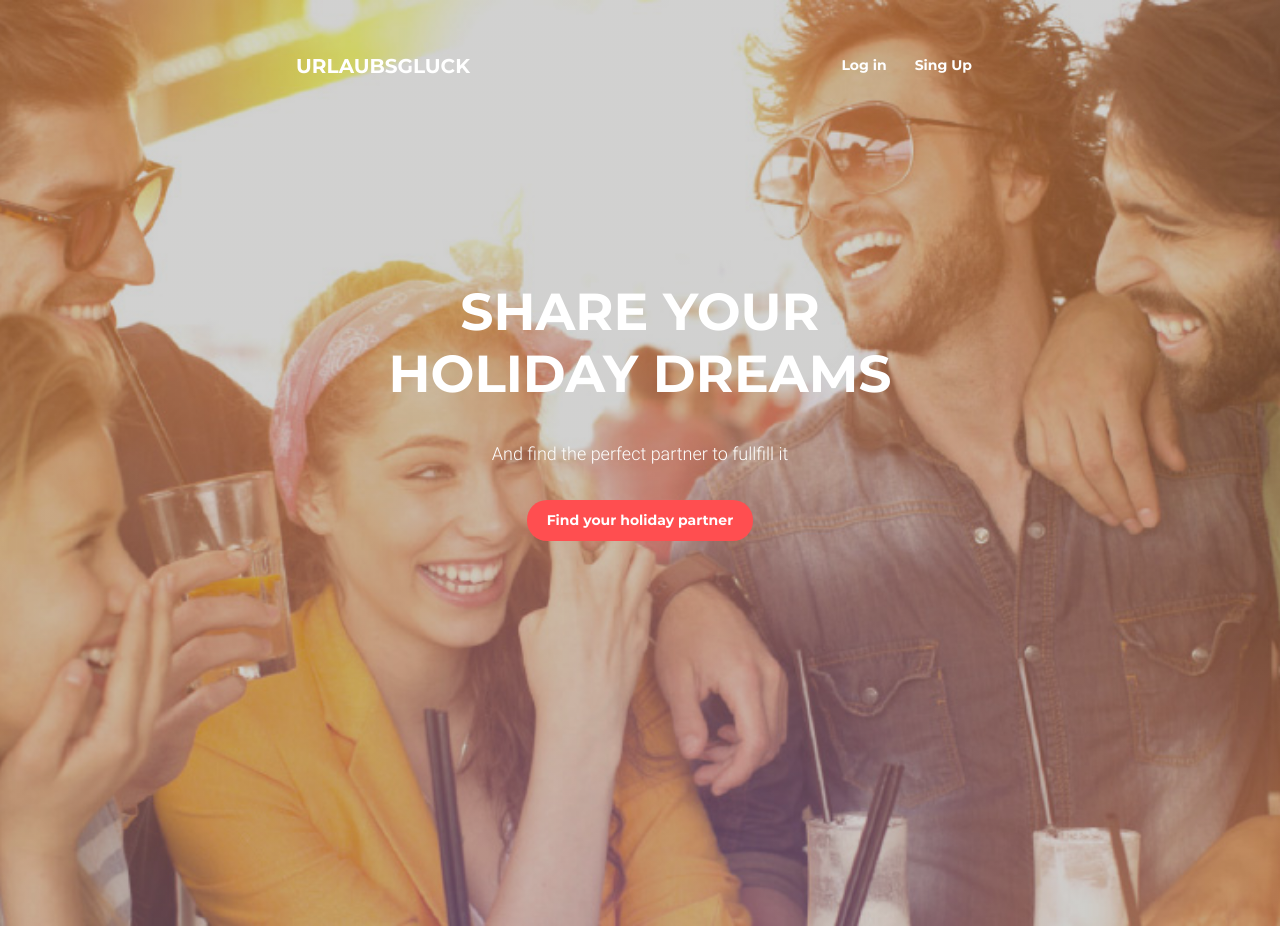
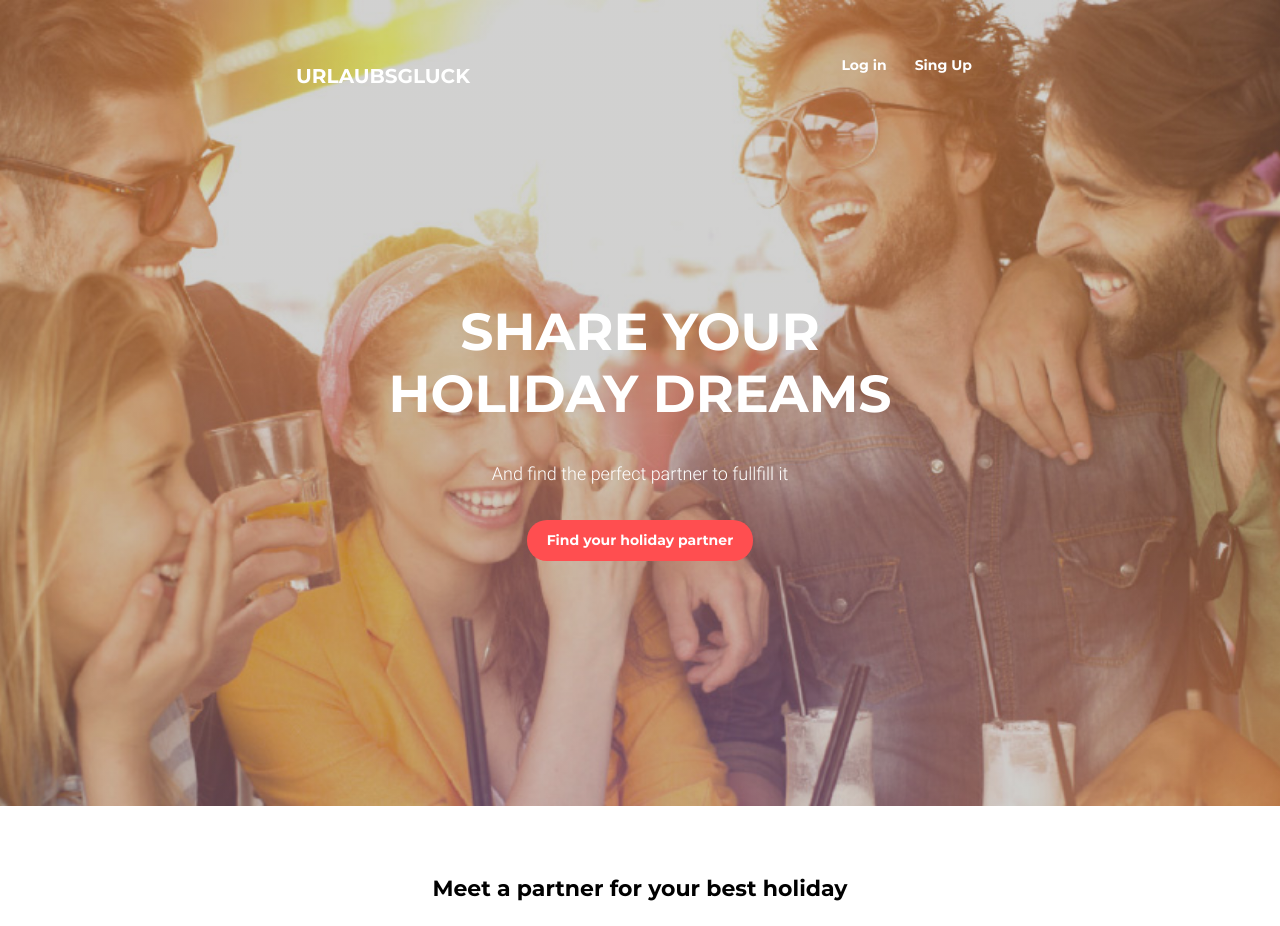
Before and after one commit to KotelnikovIgor/goit-fe-course, a plain HTML site: page module08/module08.html in a window 1280 px wide. Shown: the top 926 px of the page. Drawn offline with Linux system fonts and the light colour scheme.

Commit message:
fix header and margin

```diff
--- a/module08/css/style.css
+++ b/module08/css/style.css
@@ -59,6 +59,7 @@ body {
     background-size: cover;
     background-position: center;
     text-align: center;
+    padding-bottom: 140px;
 }
 .nav {
     padding: 10px 10px;
@@ -70,7 +71,9 @@ body {
     background: none;
     outline: 0;
     padding: 5px 5px;
-    margin: 34px 0;
+}
+.flex__botton--item {
+    margin-bottom: 20px;
 }
 .button__name {
     margin: 0;
@@ -91,7 +94,6 @@ body {
     background: #ff4e50;
     outline: 0;
     padding: 12px 20px;
-    margin-bottom: 140px;
 }
 .holiday__button--name {
     margin: 0;
@@ -107,7 +109,7 @@ body {
     font-size: 20px;
     line-height: 24px;
     color: #ffffff;
-    margin-bottom: 38px;
+
 }
 .titile__holiday {
     margin: 0;
@@ -128,6 +130,9 @@ body {
     font-weight: 100;
     text-align: center;
     margin-bottom: 18px;
+}
+.flex__items--one {
+    margin-bottom: 38px;
 }
 /* Partner Sectoin */
 .partner__list {
@@ -154,6 +159,7 @@ body {
 .partner__item {
     list-style: none;
     text-align: center;
+    margin-bottom: 30px;
 }
 .partner__text{
     margin: 0;
@@ -162,7 +168,6 @@ body {
     font-size: 14px;
     line-height: 17px;
     color:#666666;
-    margin-bottom: 30px;
     padding: 0px 25px;
 }
 .section-partner {
@@ -223,6 +228,7 @@ body {
     }
     .header {
         background-image: linear-gradient(rgba(26, 25, 21,.2),rgba(26, 25, 21,.2)), url(../img/headerimg/header@0\,75x.jpg);
+        padding-bottom: 235px;
     }
     .titile__holiday {
         /* width: 492px; */
@@ -242,7 +248,7 @@ body {
     }
     .flex__items--two {
         text-align: center;
-        margin-bottom: 235px;
+        /* margin-bottom: 235px; */
     }
     .flex__items--one {
         display: flex;
@@ -301,7 +307,6 @@ body {
     }
     .header {
         background-image: linear-gradient(rgba(26, 25, 21,.5),rgba(26, 25, 21,.5)), url(../img/headerimg/header@1x.jpg);
-
     }
     .titile__holiday {
         padding: 0 200px;
```
